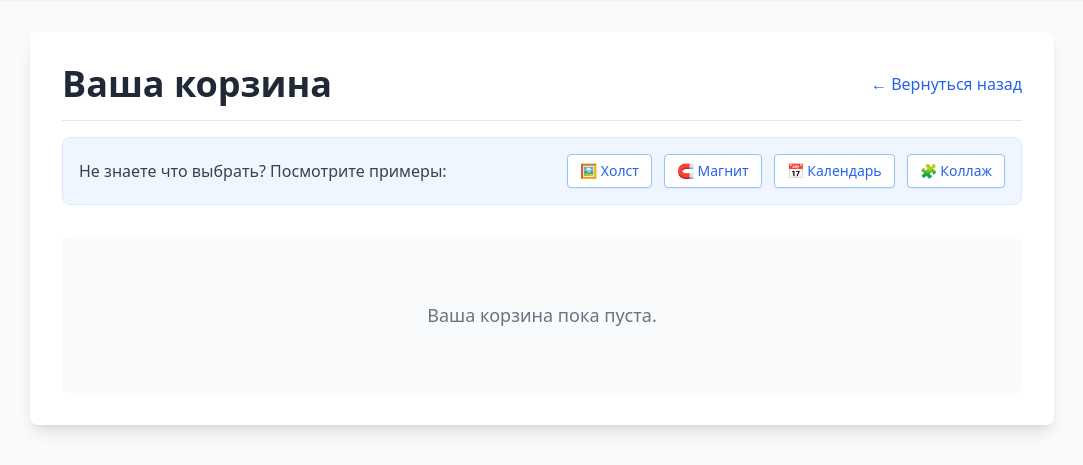
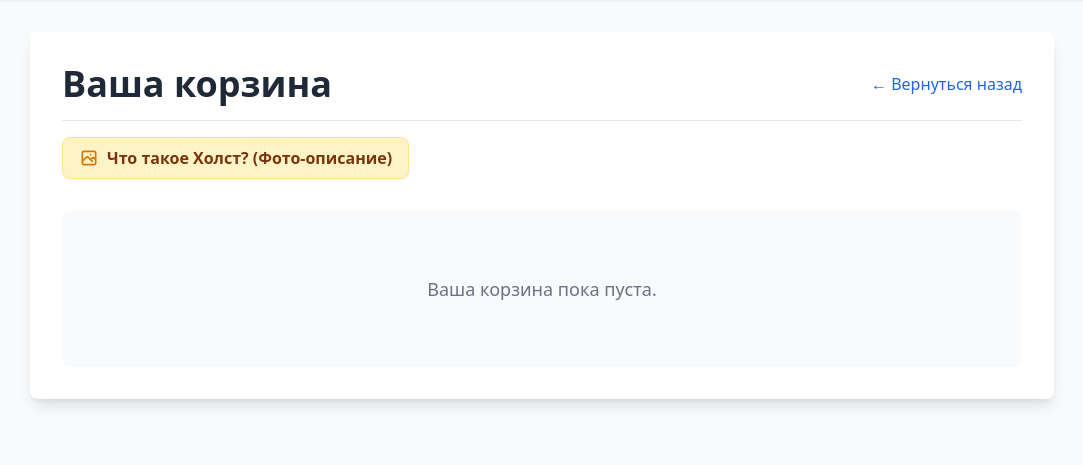
Before and after one commit to semahardrada/Photosait, a Django app: page /order/cart/ in a window 1280 px wide. Shown: the part 64-529 px from the top of the page, without its empty margins (98-1181 px from the left). Run offline with Django 5.2, Linux system fonts and the light colour scheme; some libraries are stand-ins or nearby versions.

Commit message:
zaebalo 1 1 0

```diff
--- a/orders/templates/orders/cart.html
+++ b/orders/templates/orders/cart.html
@@ -54,23 +54,11 @@
     </div>
 
     <!-- === МЕНЮ ПРОДУКЦИИ === -->
-    <!-- 4 НОВЫЕ КНОПКИ-ПОМОЩНИКИ -->
-    <div class="bg-blue-50 border border-blue-100 rounded-lg p-4 mb-8 flex flex-wrap gap-4 items-center justify-between">
-        <span class="text-gray-700 font-medium w-full md:w-auto mb-2 md:mb-0">Не знаете что выбрать? Посмотрите примеры:</span>
-        <div class="flex flex-wrap gap-3">
-            <button type="button" class="info-btn px-3 py-1.5 text-sm bg-white border border-blue-300 text-blue-600 rounded shadow-sm hover:bg-blue-600 hover:text-white transition-colors" data-title="Что такое холст?" data-img="{% static 'images/canvas_info.jpg' %}">
-                🖼️ Холст
-            </button>
-            <button type="button" class="info-btn px-3 py-1.5 text-sm bg-white border border-blue-300 text-blue-600 rounded shadow-sm hover:bg-blue-600 hover:text-white transition-colors" data-title="Что такое магнит?" data-img="{% static 'images/info_magnet.jpg' %}">
-                🧲 Магнит
-            </button>
-            <button type="button" class="info-btn px-3 py-1.5 text-sm bg-white border border-blue-300 text-blue-600 rounded shadow-sm hover:bg-blue-600 hover:text-white transition-colors" data-title="Что такое календарь?" data-img="{% static 'images/info_calendar.jpg' %}">
-                📅 Календарь
-            </button>
-            <button type="button" class="info-btn px-3 py-1.5 text-sm bg-white border border-blue-300 text-blue-600 rounded shadow-sm hover:bg-blue-600 hover:text-white transition-colors" data-title="Что такое коллаж?" data-img="{% static 'images/info_collage.jpg' %}">
-                🧩 Коллаж
-            </button>
-        </div>
+    <div class="mb-8 flex flex-wrap gap-3">
+        <button type="button" data-canvas-url="{% static 'images/canvas_info.jpg' %}" onclick="openLightbox(this.getAttribute('data-canvas-url'))" class="bg-amber-100 hover:bg-amber-200 text-amber-900 border border-amber-200 font-semibold py-2 px-4 rounded-lg flex items-center gap-2 transition-colors shadow-sm">
+            <svg xmlns="http://www.w3.org/2000/svg" class="h-5 w-5 text-amber-600" fill="none" viewBox="0 0 24 24" stroke="currentColor"><path stroke-linecap="round" stroke-linejoin="round" stroke-width="2" d="M4 16l4.586-4.586a2 2 0 012.828 0L16 16m-2-2l1.586-1.586a2 2 0 012.828 0L20 14m-6-6h.01M6 20h12a2 2 0 002-2V6a2 2 0 00-2-2H6a2 2 0 00-2 2v12a2 2 0 002 2z" /></svg>
+            Что такое Холст? (Фото-описание)
+        </button>
     </div>
 
     <!-- ТОВАРЫ В КОРЗИНЕ -->
```
